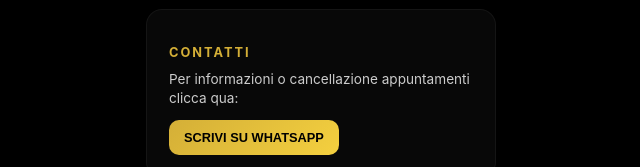
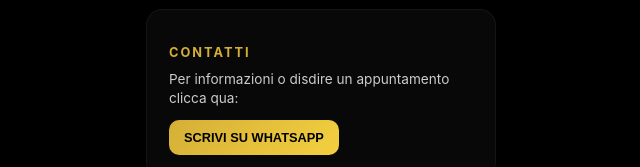
Before and after one commit to giachi32-a11y/donbelndz-barber, a React (Vite) app: page / in a window 1280 px wide. Shown: the part 559-726 px from the top of the page, without its empty margins (319-959 px from the left). Built offline with nearby package versions, Linux system fonts and the light colour scheme.

Commit message:
Update App.jsx

```diff
--- a/src/App.jsx
+++ b/src/App.jsx
@@ -208,7 +208,7 @@ export default function App() {
             <div style={styles.infoCard}>
               <h3 style={{color: THEME.gold, fontSize: '0.8rem', letterSpacing: '2px', marginBottom: '10px'}}>CONTATTI</h3>
               <p style={{fontSize: '0.85rem', color: '#ccc', margin: 0, lineHeight: '1.4'}}>
-                Per informazioni o cancellazione appuntamenti clicca qua:
+                Per informazioni o disdire un appuntamento clicca qua:
               </p>
               <button
                 onClick={() => window.open(`https://wa.me/393447875378?text=${encodeURIComponent("Ciao Donblenz, avrei bisogno di un'informazione o dovrei disdire un appuntamento.")}`)}
```
